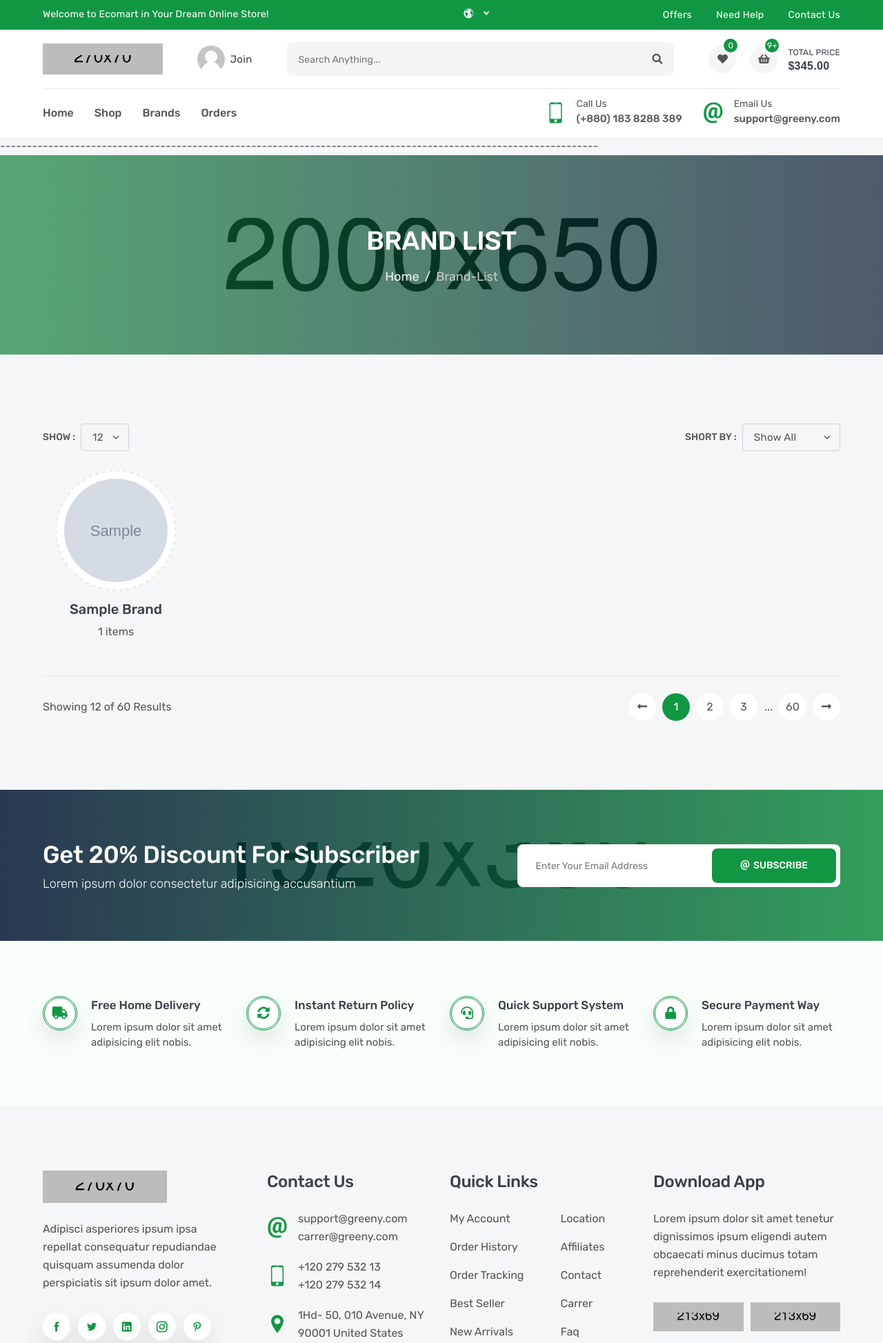
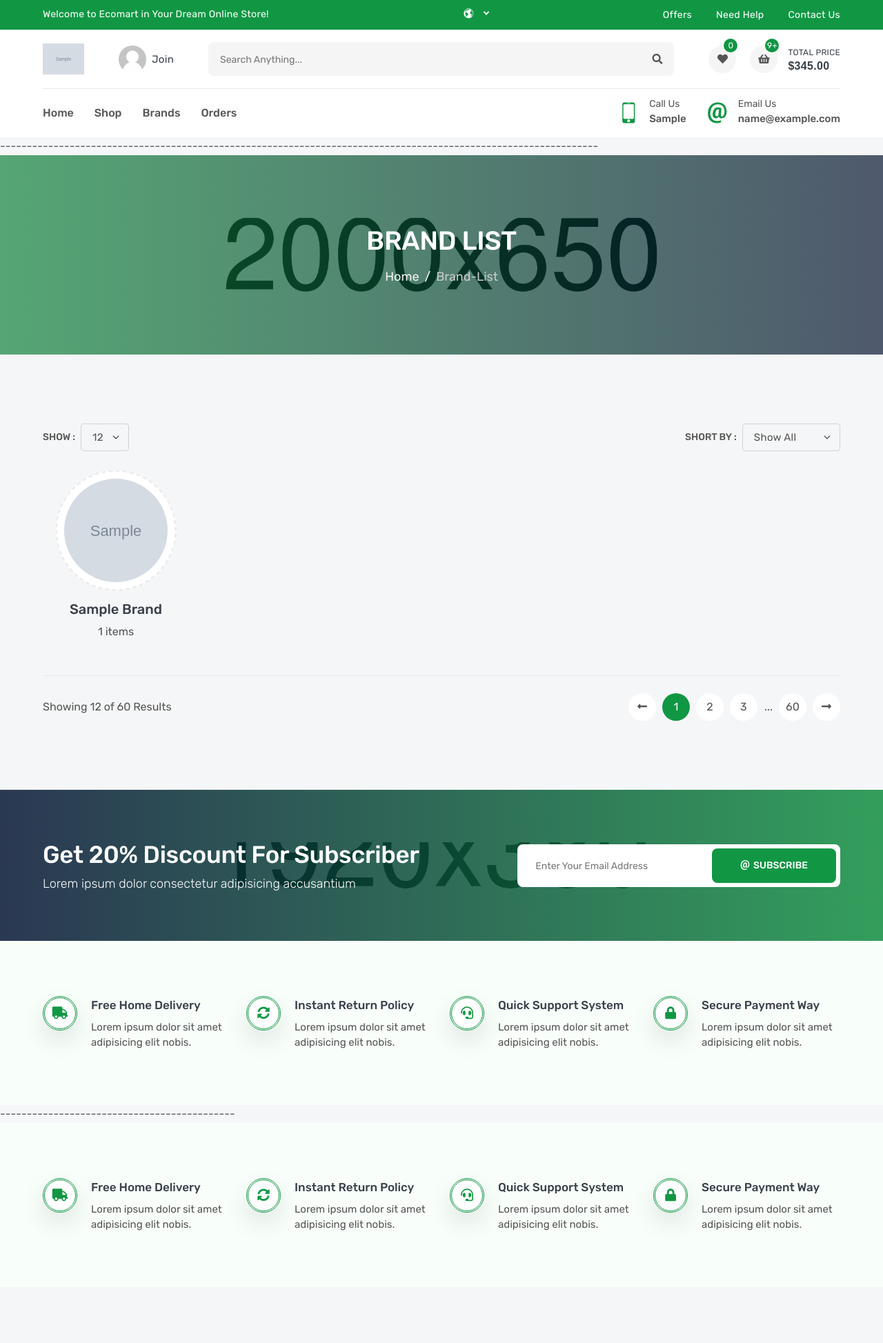
Before and after one commit to MohamedRizk11/amazon-clone, a Django app: page /products/brands/ in a window 1280 px wide. Shown: the top 1947 px of the page at 69% size. Run offline with Django 5.2, Linux system fonts and the light colour scheme; tables that the repository leaves empty hold one stand-in row (values such as "Sample post"); grey boxes marked "Sample" are stand-in pictures; some libraries are stand-ins or nearby versions.

Commit message:
add company_data context processor

```diff
--- a/product/models.py
+++ b/product/models.py
@@ -62,7 +62,7 @@
 class Review(models.Model):
     user = models.ForeignKey(User, verbose_name=_('User'),related_name='review_author', on_delete=models.SET_NULL,null=True)
     product= models.ForeignKey(Product,verbose_name=_('Product'),related_name='review_product',on_delete=models.CASCADE)
-    rate = models.IntegerField(_('Rate'),)
+    rate = models.IntegerField(_('Rate'))
     review = models.CharField(_('Review'),max_length=300)
     created_at= models.DateTimeField(_('Created at'),default=timezone.now)
 
--- a/product/templates/product/brand_list.html
+++ b/product/templates/product/brand_list.html
@@ -193,99 +193,7 @@
         =======================================-->
 
 
-        <!--=====================================
-                     FOOTER PART START
-        =======================================-->
-        <footer class="footer-part">
-            <div class="container">
-                <div class="row">
-                    <div class="col-sm-6 col-xl-3">
-                        <div class="footer-widget">
-                            <a class="footer-logo" href="#">
-                                <img src="images/logo.png" alt="logo">
-                            </a>
-                            <p class="footer-desc">Adipisci asperiores ipsum ipsa repellat consequatur repudiandae quisquam assumenda dolor perspiciatis sit ipsum dolor amet.</p>
-                            <ul class="footer-social">
-                                <li><a class="icofont-facebook" href="#"></a></li>
-                                <li><a class="icofont-twitter" href="#"></a></li>
-                                <li><a class="icofont-linkedin" href="#"></a></li>
-                                <li><a class="icofont-instagram" href="#"></a></li>
-                                <li><a class="icofont-pinterest" href="#"></a></li>
-                            </ul>
-                        </div>
-                    </div>
-                    <div class="col-sm-6 col-xl-3">
-                        <div class="footer-widget contact">
-                            <h3 class="footer-title">contact us</h3>
-                            <ul class="footer-contact">
-                                <li>
-                                    <i class="icofont-ui-email"></i>
-                                    <p>
-                                        <span>support@greeny.com</span>
-                                        <span>carrer@greeny.com</span>
-                                    </p>
-                                </li>
-                                <li>
-                                    <i class="icofont-ui-touch-phone"></i>
-                                    <p>
-                                        <span>+120 279 532 13</span>
-                                        <span>+120 279 532 14</span>
-                                    </p>
-                                </li>
-                                <li>
-                                    <i class="icofont-location-pin"></i>
-                                    <p>1Hd- 50, 010 Avenue, NY 90001 United States</p>
-                                </li>
-                            </ul>
-                        </div>
-                    </div>
-                    <div class="col-sm-6 col-xl-3">
-                        <div class="footer-widget">
-                            <h3 class="footer-title">quick Links</h3>
-                            <div class="footer-links">
-                                <ul>
-                                    <li><a href="#">My Account</a></li>
-                                    <li><a href="#">Order History</a></li>
-                                    <li><a href="#">Order Tracking</a></li>
-                                    <li><a href="#">Best Seller</a></li>
-                                    <li><a href="#">New Arrivals</a></li>
-                                </ul>
-                                <ul>
-                                    <li><a href="#">Location</a></li>
-                                    <li><a href="#">Affiliates</a></li>
-                                    <li><a href="#">Contact</a></li>
-                                    <li><a href="#">Carrer</a></li>
-                                    <li><a href="#">Faq</a></li>
-                                </ul>
-                            </div>
-                        </div>
-                    </div>
-                    <div class="col-sm-6 col-xl-3">
-                        <div class="footer-widget">
-                            <h3 class="footer-title">Download App</h3>
-                            <p class="footer-desc">Lorem ipsum dolor sit amet tenetur dignissimos ipsum eligendi autem obcaecati minus ducimus totam reprehenderit exercitationem!</p>
-                            <div class="footer-app">
-                                <a href="#"><img src="images/google-store.png" alt="google"></a>
-                                <a href="#"><img src="images/app-store.png" alt="app"></a>
-                            </div>
-                        </div>
-                    </div>
-                </div>
-                <div class="row">
-                    <div class="col-12">
-                        <div class="footer-bottom">
-                            <p class="footer-copytext">&copy;  All Copyrights Reserved by <a target="_blank" href="https://themeforest.net/user/mironcoder">Mironcoder</a></p>
-                            <div class="footer-card">
-                                <a href="#"><img src="images/payment/jpg/01.jpg" alt="payment"></a>
-                                <a href="#"><img src="images/payment/jpg/02.jpg" alt="payment"></a>
-                                <a href="#"><img src="images/payment/jpg/03.jpg" alt="payment"></a>
-                                <a href="#"><img src="images/payment/jpg/04.jpg" alt="payment"></a>
-                            </div>
-                        </div>
-                    </div>
-                </div>
-            </div>
-        </footer>
+
         <!--=====================================
                       FOOTER PART END
         =======================================-->
--- a/product/views.py
+++ b/product/views.py
@@ -13,7 +13,7 @@
 
 class Productliist(ListView):
     model = Product
-
+    paginate_by = 20
 
 
 class ProductDetail(DetailView):
--- a/project/settings.py
+++ b/project/settings.py
@@ -70,6 +70,7 @@
                 'django.template.context_processors.request',
                 'django.contrib.auth.context_processors.auth',
                 'django.contrib.messages.context_processors.messages',
+                'setting.company_context_processor.get_company_data',
             ],
         },
     },
--- /dev/null
+++ b/setting/company_context_processor.py
@@ -0,0 +1,8 @@
+from .models import company
+
+
+
+
+def get_company_data(request):
+    data = company.objects.last()
+    return {'company_data':data}
--- a/templates/base.html
+++ b/templates/base.html
@@ -112,7 +112,7 @@
                     </div>
 
                     <a href="index.html" class="header-logo">
-                        <img src="{% static 'en/images/logo.png' %}" alt="logo">
+                        <img src="{{company_data.logo.url}}" alt="logo">
                     </a>
                     <a href="login.html" class="header-widget" title="My Account">
                         <img src="{% static 'en/images/user.png' %}" alt="user">
@@ -174,14 +174,14 @@
                                     <i class="icofont-ui-touch-phone"></i>
                                     <p>
                                         <small>call us</small>
-                                        <span>(+880) 183 8288 389</span>
+                                        <span>{{company_data.call_us}}</span>
                                     </p>
                                 </div>
                                 <div class="navbar-info">
                                     <i class="icofont-ui-email"></i>
                                     <p>
                                         <small>email us</small>
-                                        <span>support@greeny.com</span>
+                                        <span>{{company_data.email_us}}</span>
                                     </p>
                                 </div>
                             </div>
@@ -826,15 +826,15 @@
                     <div class="col-sm-6 col-xl-3">
                         <div class="footer-widget">
                             <a class="footer-logo" href="#">
-                                <img src="images/logo.png" alt="logo">
+                                <img src="{{company_data.logo.url}}" alt="logo">
                             </a>
-                            <p class="footer-desc">Adipisci asperiores ipsum ipsa repellat consequatur repudiandae quisquam assumenda dolor perspiciatis sit ipsum dolor amet.</p>
+                            <p class="footer-desc">{{company_data.description}}</p>
                             <ul class="footer-social">
-                                <li><a class="icofont-facebook" href="#"></a></li>
-                                <li><a class="icofont-twitter" href="#"></a></li>
-                                <li><a class="icofont-linkedin" href="#"></a></li>
-                                <li><a class="icofont-instagram" href="#"></a></li>
-                                <li><a class="icofont-pinterest" href="#"></a></li>
+                                <li><a class="icofont-facebook" href="{{company_data.facebook_link}}"></a></li>
+                                <li><a class="icofont-twitter" href="{{company_data.twitter_link}}"></a></li>
+                                <li><a class="icofont-linkedin" href="{{company_data.linkedin_link}}"></a></li>
+                                <li><a class="icofont-instagram" href="{{company_data.instagram_link}}"></a></li>
+                                <li><a class="icofont-pinterest" href="{{company_data.threds_link}}"></a></li>
                             </ul>
                         </div>
                     </div>
@@ -845,20 +845,20 @@
                                 <li>
                                     <i class="icofont-ui-email"></i>
                                     <p>
-                                        <span>support@greeny.com</span>
-                                        <span>carrer@greeny.com</span>
+                                        <span>{{company_data.email_us}}</span>
+
                                     </p>
                                 </li>
                                 <li>
                                     <i class="icofont-ui-touch-phone"></i>
                                     <p>
-                                        <span>+120 279 532 13</span>
-                                        <span>+120 279 532 14</span>
+                                        <span>{{company_data.phone}}</span>
+
                                     </p>
                                 </li>
                                 <li>
                                     <i class="icofont-location-pin"></i>
-                                    <p>1Hd- 50, 010 Avenue, NY 90001 United States</p>
+                                    <p>{{company_data.address}}</p>
                                 </li>
                             </ul>
                         </div>
```
Also changed, not shown: media/product_image/t14-blue.jpg (added).
